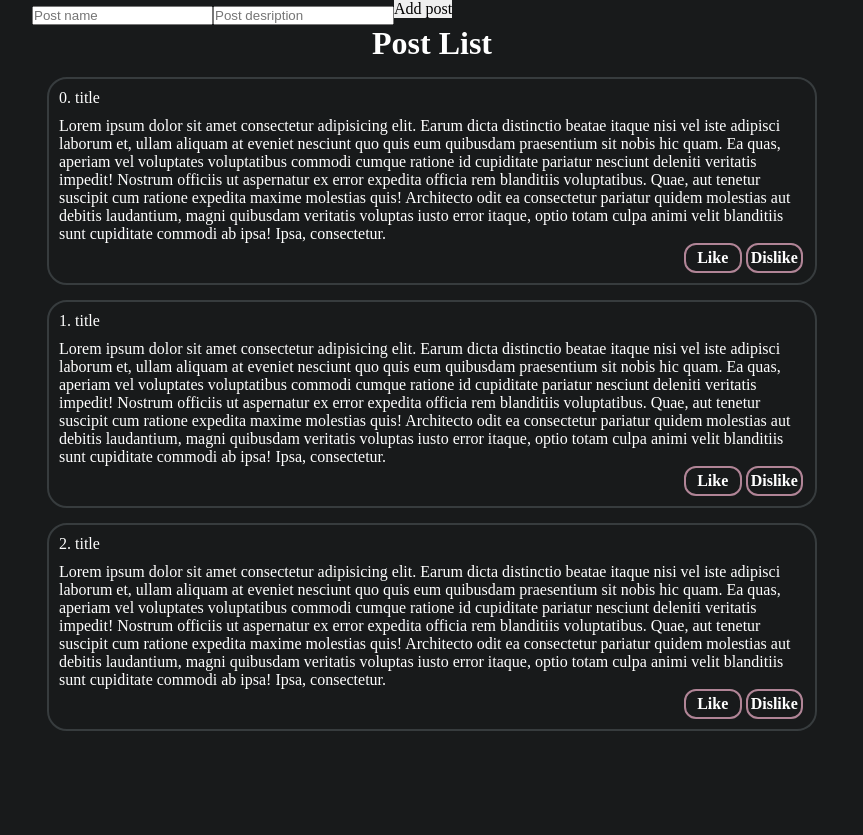
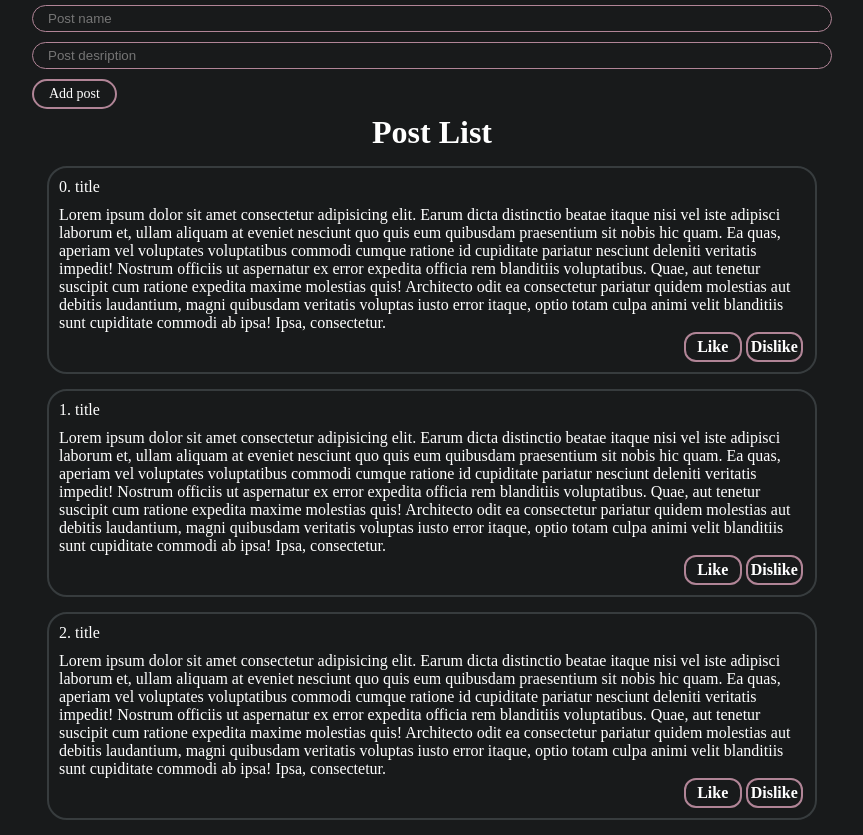
Before and after one commit to Miantiai/react-fundamental-course, a React (Create React App) app: page / in a window 1280 px wide. Shown: the whole page, without its empty margins (208-1071 px from the left). Before the commit the page ends 800 px from the top, so only its background shows below. Built offline with nearby package versions, Linux system fonts and the light colour scheme.

Commit message:
css moduls and layloat form for add posts

```diff
--- a/src/App.js
+++ b/src/App.js
@@ -1,6 +1,10 @@
 import React, { useState } from 'react';
 import PostList from './components/PostList/PostList';
 import './styles/App.css'
+import FormButton from './components/UI components/FormButton/FormButton';
+import FormInput from './components/UI components/FormInput/FormInput';
+
+
 
 export default function App() {
   const [posts, setPosts] = useState([
@@ -19,10 +23,10 @@ export default function App() {
 
   return (
     <div className='App'>
-      <form>
-        <input type='text' placeholder='Post name'></input>
-        <input type='text' placeholder='Post desription '></input>
-        <button>Add post</button>
+      <form className='FormAddPosts'>
+        <FormInput placeholder='Post name'></FormInput>
+        <FormInput placeholder='Post desription '></FormInput>
+        <div><FormButton disabled>Add post</FormButton></div>
       </form>
       <PostList posts={posts} title='Post List'/>
     </div>
--- a/src/components/PostItem/PostItem.jsx
+++ b/src/components/PostItem/PostItem.jsx
@@ -1,7 +1,7 @@
 import React from 'react';
-import'./PostItem.css';
+import './style.css';
 
-export default function PostItem(props, module) {
+export default function PostItem(props) {
   return (
     <div>
       <div className="PostItem">
--- /dev/null
+++ b/src/components/UI components/FormButton/FormButton.jsx
@@ -0,0 +1,10 @@
+import React from 'react'
+import classes from './FormButton.module.css'
+
+export default function FormButton({children, ...props}) {
+  return (
+    <button  {...props} className={classes.FormButton} >
+      {children}
+    </button>
+    )
+}
--- /dev/null
+++ b/src/components/UI components/FormButton/FormButton.module.css
@@ -0,0 +1,10 @@
+.FormButton {
+    display: block;
+    font-size: 14px;
+    color: #fff;
+    background: transparent;
+    border: 2px solid #b18597;
+    border-radius: 20px;
+    padding: 5px 15px;
+    margin: 5px 0;
+}
--- /dev/null
+++ b/src/components/UI components/FormInput/FormInput.jsx
@@ -0,0 +1,8 @@
+import React from 'react'
+import classes from './FormInput.module.css'
+
+export default function FormInput({...props}) {
+  return (
+    <input {...props} className={classes.FormInput} type="text" />
+  )
+}
--- /dev/null
+++ b/src/components/UI components/FormInput/FormInput.module.css
@@ -0,0 +1,8 @@
+.FormInput {
+    background: transparent;
+    padding: 5px 15px;
+    margin: 5px 0;
+    border: 1px solid #b18597;
+    border-radius: 20px;
+    color: #fff;
+}
--- a/src/styles/App.css
+++ b/src/styles/App.css
@@ -17,3 +17,9 @@ html {
 .App {
     width: 800px;
 }
+
+.FormAddPosts {
+    display: flex;
+    flex-direction: column;
+
+}
```
Also changed, not shown: src/components/PostItem/style.css (renamed from src/components/PostItem/PostItem.css).
